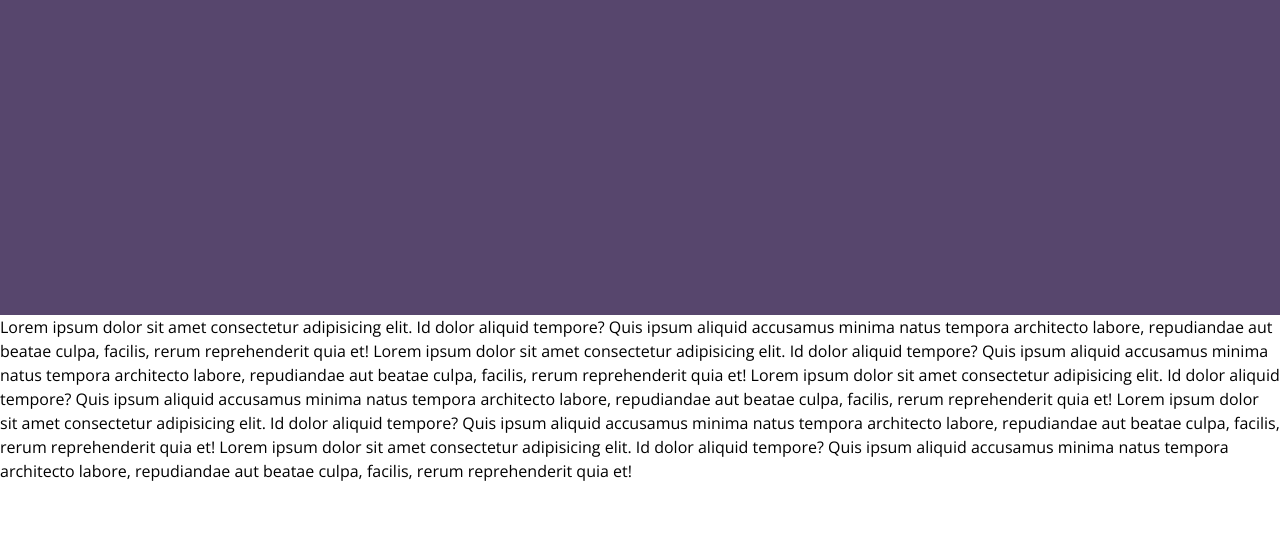
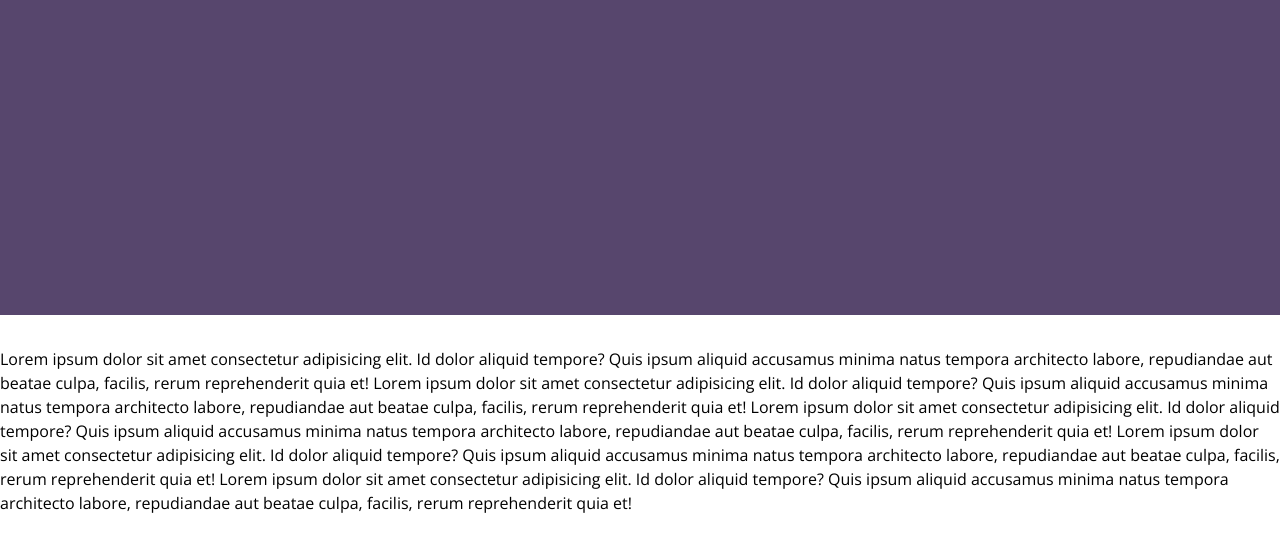
Before and after one commit to BenSkooma/lame, a plain HTML site: page index.html in a window 1280 px wide. Shown: the part 85-636 px from the top of the page. Drawn offline with Linux system fonts and the light colour scheme.

Commit message:
Add files via upload

```diff
--- a/css/layout.css
+++ b/css/layout.css
@@ -120,7 +120,7 @@
   right: 0;
   width: 100%;
   height: 100vh;
-  background-color: hsl(267, 22%, 35%);
+  background-color: hsl(229, 19%, 39%);
   opacity: 0;
   pointer-events: none;
   content: 'overlay';
@@ -150,3 +150,12 @@
   background-color: hsl(267, 22%, 35%);
   height: 400px;
 }
+
+
+
+main {
+  max-inline-size: 160ch;
+  margin-left: auto;
+  margin-right: auto;
+  margin-top: 2rem;
+}
```
